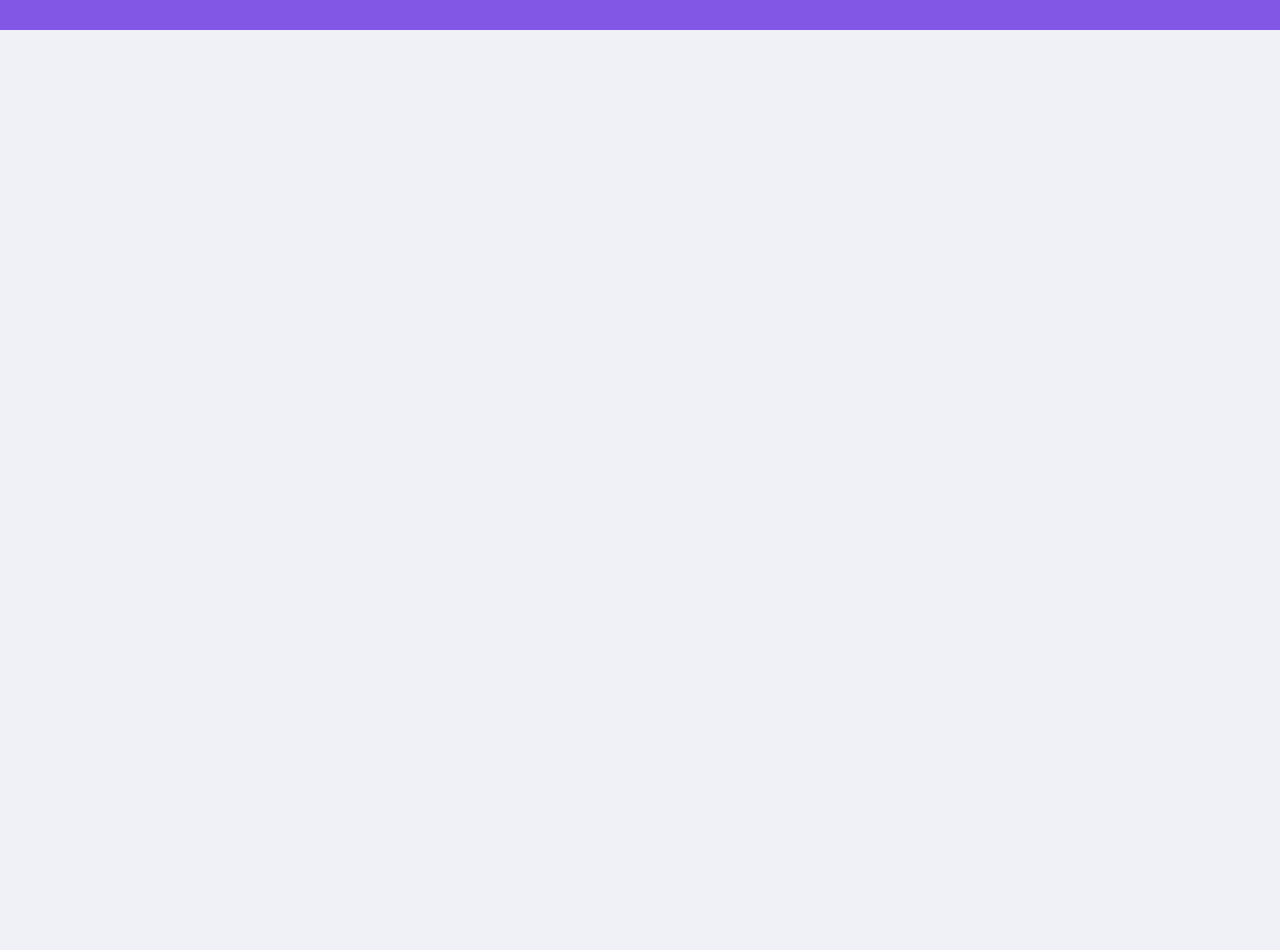
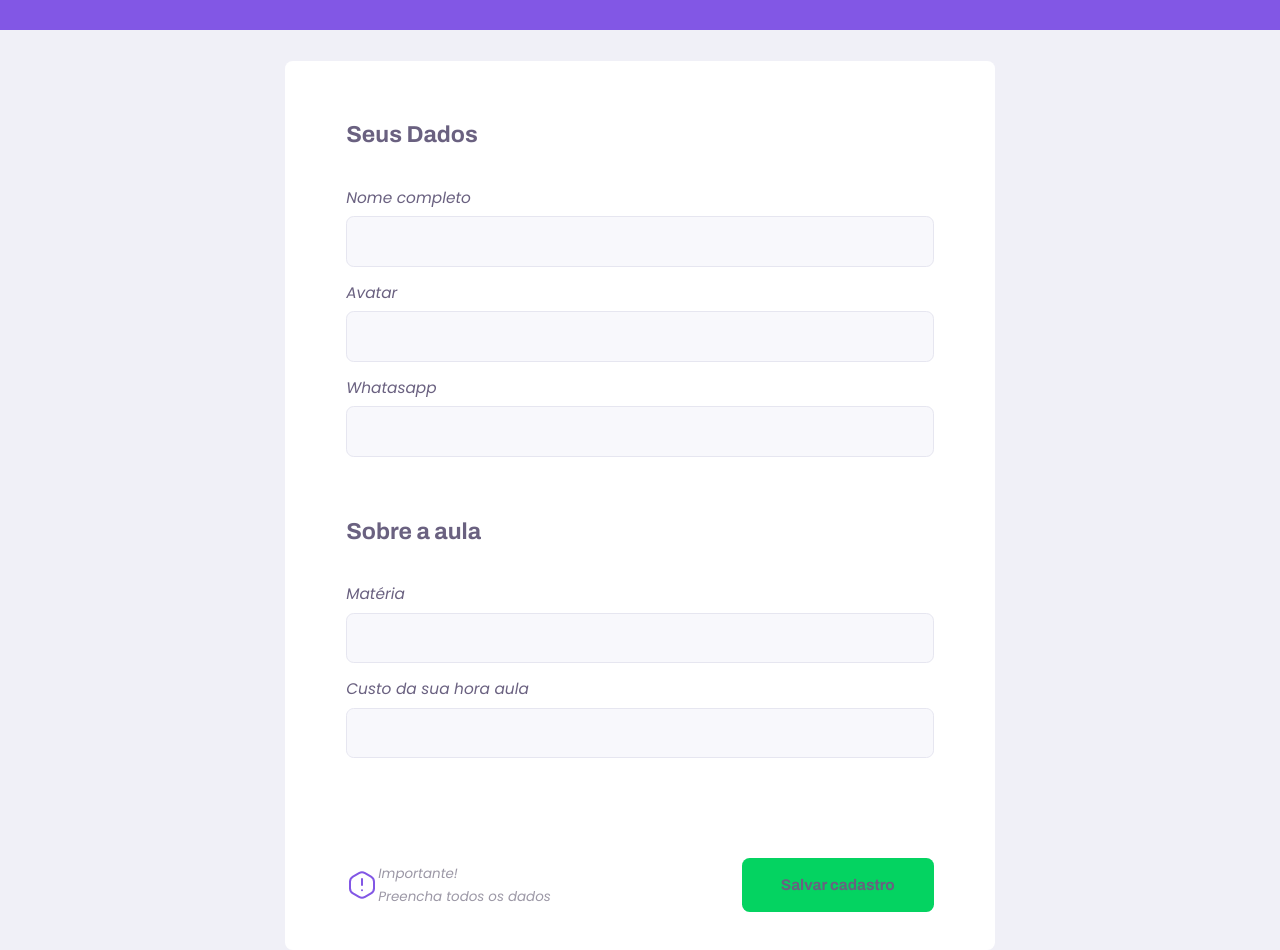
Before and after one commit to vitor-risso/next-level-week2, a React (Create React App) app: page /give-classes in a window 1280 px wide. Shown: the part 320-1270 px from the top of the page. Before the commit the page ends 800 px from the top, so only its background shows below. Built offline with nearby package versions, Linux system fonts and the light colour scheme.

Commit message:
style do teacher form e Input ok

```diff
--- a/src/Pages/TeacherForm/index.tsx
+++ b/src/Pages/TeacherForm/index.tsx
@@ -1,5 +1,8 @@
 import React from 'react';
 import PageHeader from '../../components/PageHeader';
+import Input from '../../components/Input';
+
+import warningIcon from '../../assets/images/icons/warning.svg'
 
 import './styles.css'
 
@@ -10,8 +13,38 @@
         <PageHeader
          title="Que incrível que você quer dar aula"
          description = "O primeiro passo é preecnher esse fomulário de inscrição"
+        />
 
-        />
+        <main>
+            <fieldset>
+                <legend>Seus Dados</legend>
+
+                <Input name = "name" label = "Nome completo"/>
+                <Input name = "avatar" label = "Avatar"/>
+                <Input name = "whatsapp" label = "Whatasapp"/>
+
+
+
+            </fieldset>
+
+            <fieldset>
+                <legend>Sobre a aula</legend>
+
+                <Input name = "subject" label = "Matéria"/>
+                <Input name = "cost" label = "Custo da sua hora aula"/>
+
+            </fieldset>
+
+            <footer>
+            <p> <img src={warningIcon} alt="Aviso importante"/>
+            Importante! <br/>
+            Preencha todos os dados
+            </p>
+            <button type="button">
+                Salvar cadastro
+            </button>
+            </footer>
+        </main>
 
      </div>
     )
--- a/src/Pages/TeacherForm/styles.css
+++ b/src/Pages/TeacherForm/styles.css
@@ -4,54 +4,116 @@
 
 }
 
-.page-header {
-    display: flex;
-    flex-direction: column;
-    background-color: var(--color-primary);
+#page-teacher-form .page-header .header-content{
+    margin-bottom: 6.4rem;
 }
 
-.page-header .top-bar-container {
-    width: 90%;
-    margin: 0 auto;
-    display: flex;
-    justify-content: space-between;
-    align-items: center;
-    color:var(--color-text-in-primary);
-    padding: 1.6rem 0;
+#page-teacher-form main{
+    background: var(--color-box-base);
+    width: 100%;
+    max-width: 74rem;
+    border-radius: 0.8rem;
+    margin:3.2rem auto 3.2rem ;
+    padding-top: 6.4rem;
+    overflow: hidden;
 }
 
-.page-header .top-bar-container a {
-    height: 3.2rem;
-    transition: opacity 0.2s;
-}
-.age-header .top-bar-container a:hover {
-    opacity: 0.6;
-}
-
-.page-header .top-bar-container > img {
-    height: 1.6rem;
+#page-teacher-form main fieldset{
+    border:0;
+    padding: 0 2.4rem;
 
 }
 
-.page-header .header-content {
-    width: 90%;
-    margin: 0 auto;
-    position: relative;
-    margin: 3.2rem auto;
-
+#page-teacher-form main fieldset + fieldset{
+    margin-top: 6.4rem;
 }
 
-.page-header .header-content strong{
-    font: 700 3.6rem Archivo;
-    line-height: 4.2rem;
-    color: var(--color-title-in-primary);
+#page-teacher-form main fieldset legend{
+    font: 700 2.4rem Archivo;
+    color: var(--collor-text-title);
+    margin-bottom: 2.4rem;
+    display: flex;
+    align-items: center;
+    justify-content: space-between;
+    width: 100%;
+    padding-bottom: 1.6rem;
+    border-bottom: 1px solid var(--collor-line-in-white);
+}
 
+#page-teacher-form main footer{
+    padding: 4rem 2.4rem;
+    background: var(--collor-box-footer);
+    border-top:1px solid var(--collor-line-in-white);
+    margin-top: 6.4rem;
 }
+
+#page-teacher-form main footer p {
+    display: flex;
+    align-items: center;
+    justify-content: center;
+    font-size: 1.4rem;
+    line-height: 2.4rem;
+    color: var(--color-text-complement);
+}
+
+#page-teacher-form main footerp img {
+    margin-right: 2rem;
+}
+
+#page-teacher-form main footer button {
+    width: 100%;
+    height: 5.6rem;
+    background: var(--color-secundary);
+    color: var(--collor-button-text);
+    border: 0;
+    border-radius: 0.8rem;
+    cursor: pointer;
+    font: 700 1.6rem Archivo;
+    display: flex;
+    align-items: center;
+    justify-content: center;
+    text-decoration: none;
+    transition: 2s;
+    margin-top: 3.2rem;
+}
+
+#page-teacher-form main footer button:hover {
+    background: var(--color-secundary-dark);
+}
+
+
 
 @media (min-width: 700px){
     #page-teacher-form{
         max-width: 100%;
     }
 
+    #page-teacher-form .page-header .header-content{
+        margin-bottom: 0;
+    }
+
+    #page-teacher-form main fieldset{
+        padding: 0 6.4rem;
+    }
+
+    #page-teacher-form main footer{
+        padding: 4rem 6.4rem;
+        display: flex;
+        align-items: center;
+        justify-content: space-between;
+    }
+
+    #page-teacher-form main footer p {
+        justify-content: space-between;
+    }
+
+    #page-teacher-form main footer button {
+        width: 20rem;
+        margin-top: 0;
+    }
+
+
+
+
 
 }
--- a/src/Pages/TeacherList/index.tsx
+++ b/src/Pages/TeacherList/index.tsx
@@ -5,6 +5,7 @@
 import './styles.css'
 import PageHeader from '../../components/PageHeader';
 import TeacherItem from '../../components/TeacherItem';
+import Input from '../../components/Input';
 
 function TeacherList(){
     return (
@@ -12,18 +13,9 @@
 
            <PageHeader  title="Essa é a lista de proffys disponível">
             <form  id="search-teachers">
-                <div className="input-block">
-                    <label htmlFor="subject">Matéria</label>
-                    <input type="text" id="subject"/>
-                </div>
-                <div className="input-block">
-                    <label htmlFor="week-day">Dia da semana</label>
-                    <input type="text" id="week-day"/>
-                </div>
-                <div className="input-block">
-                    <label htmlFor="time">Hora</label>
-                    <input type="text" id="time"/>
-                </div>
+                <Input name = "subject" label = "Matéria"/>
+                <Input name = "week_day" label = "Dia da semana"/>
+                <Input type = "time" name = "time" label = "Hora"/>
             </form>
            </PageHeader>
 
--- a/src/Pages/TeacherList/styles.css
+++ b/src/Pages/TeacherList/styles.css
@@ -14,41 +14,7 @@
     color: var(--color-text-in-primary);
 }
 
-#search-teachers .input-block {
-    position: relative;
-}
 
-#search-teachers .input-block + .input-block {
-    margin-top: 1.4rem;
-}
-
-#search-teachers .input-block label {
-    font-size: 1.4rem;
-}
-
-
-#search-teachers .input-block input {
-    width: 100%;
-    height: 5.3rem;
-    margin-top: 0.8rem;
-    border-radius: 0.8rem;
-    background: var(--color-input-background);
-    border: 1px solid var(--color-line-in-white);
-    outline: 0;
-    padding: 0 1.6rem;
-    font: 1.6rem Archivo;
-}
-
-#search-teachers .input-block:focus-within::after {
-    width: calc(100% - 3.2rem);
-    height: 2px;
-    content: '';
-    background: var(--color-primary-light);
-    position: absolute;
-    left: 1.6rem;
-    right: 1.6rem;
-    bottom: 0;
-}
 
 #page-teacher-list main{
     margin: 3.2rem;
--- /dev/null
+++ b/src/components/Input/index.tsx
@@ -0,0 +1,20 @@
+import React, { InputHTMLAttributes } from 'react';
+
+import './style.css'
+
+interface  InputProps extends InputHTMLAttributes <HTMLInputElement>{
+    name:string;
+    label: string;
+}
+
+const  Input:React.FC<InputProps> =({label , name, ...rest }) => {
+    return(
+        <div className="input-block">
+            <label htmlFor={ name }>{label}</label>
+            <input type="text" id={name} {...rest}/>
+        </div>
+    );
+
+}
+
+export default Input;
--- /dev/null
+++ b/src/components/Input/style.css
@@ -0,0 +1,35 @@
+.input-block {
+    position: relative;
+}
+
+.input-block + .input-block {
+    margin-top: 1.4rem;
+}
+
+#search-teachers .input-block label {
+    font-size: 1.4rem;
+}
+
+
+.input-block input {
+    width: 100%;
+    height: 5.3rem;
+    margin-top: 0.8rem;
+    border-radius: 0.8rem;
+    background: var(--color-input-background);
+    border: 1px solid var(--color-line-in-white);
+    outline: 0;
+    padding: 0 1.6rem;
+    font: 1.6rem Archivo;
+}
+
+.input-block:focus-within::after {
+    width: calc(100% - 3.2rem);
+    height: 2px;
+    content: '';
+    background: var(--color-primary-light);
+    position: absolute;
+    left: 1.6rem;
+    right: 1.6rem;
+    bottom: 0;
+}
--- a/src/components/PageHeader/styles.css
+++ b/src/components/PageHeader/styles.css
@@ -40,6 +40,17 @@
     line-height: 4.2rem;
     color: var(--color-title-in-primary);
 
+
+}
+
+
+
+.page-header .header-content p{
+    max-width: 30rem;
+    font-size: 1.6rem;
+    line-height: 2.6rem;
+    color: var(--color-text-in-primary);
+    margin-top: 2.4rem;
 }
 
 @media (min-width:700px){
```
